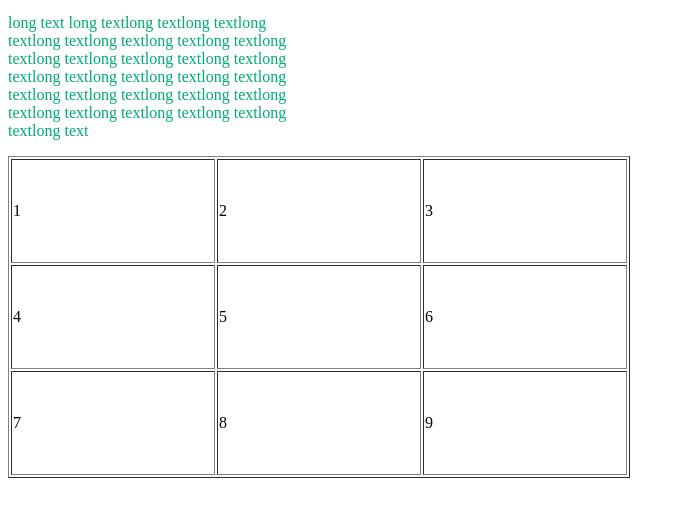
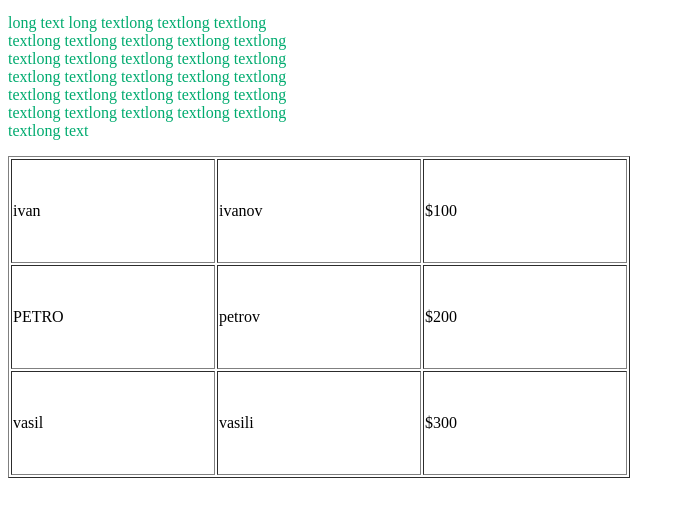
Before and after one commit to olehivoniuk/Programmimg---Plan-of-learning, a plain HTML site: page 2.html in a window 1280 px wide. Shown: the part 136-650 px from the top of the page, without its empty margins (0-685 px from the left). Drawn offline with Linux system fonts and the light colour scheme.

Commit message:
changed text in the table

```diff
--- a/2.html
+++ b/2.html
@@ -17,18 +17,18 @@
     </ul>
     <table border="1">
       <tr>
-        <td>1</td>
-        <td>2</td>
-        <td>3</td>
+        <td>ivan</td>
+        <td>ivanov</td>
+        <td>$100</td>
       </tr>
       <tr>
-        <td>4</td>
-        <td>5</td>
-        <td>6</td>
+        <td>PETRO</td>
+        <td>petrov</td>
+        <td>$200</td>
       </tr>
-      <td>7</td>
-      <td>8</td>
-      <td>9</td>
+      <td>vasil</td>
+      <td>vasili</td>
+      <td>$300</td>
       <p>
         long text long textlong textlong textlong textlong textlong textlong
         textlong textlong textlong textlong textlong textlong textlong textlong
```
